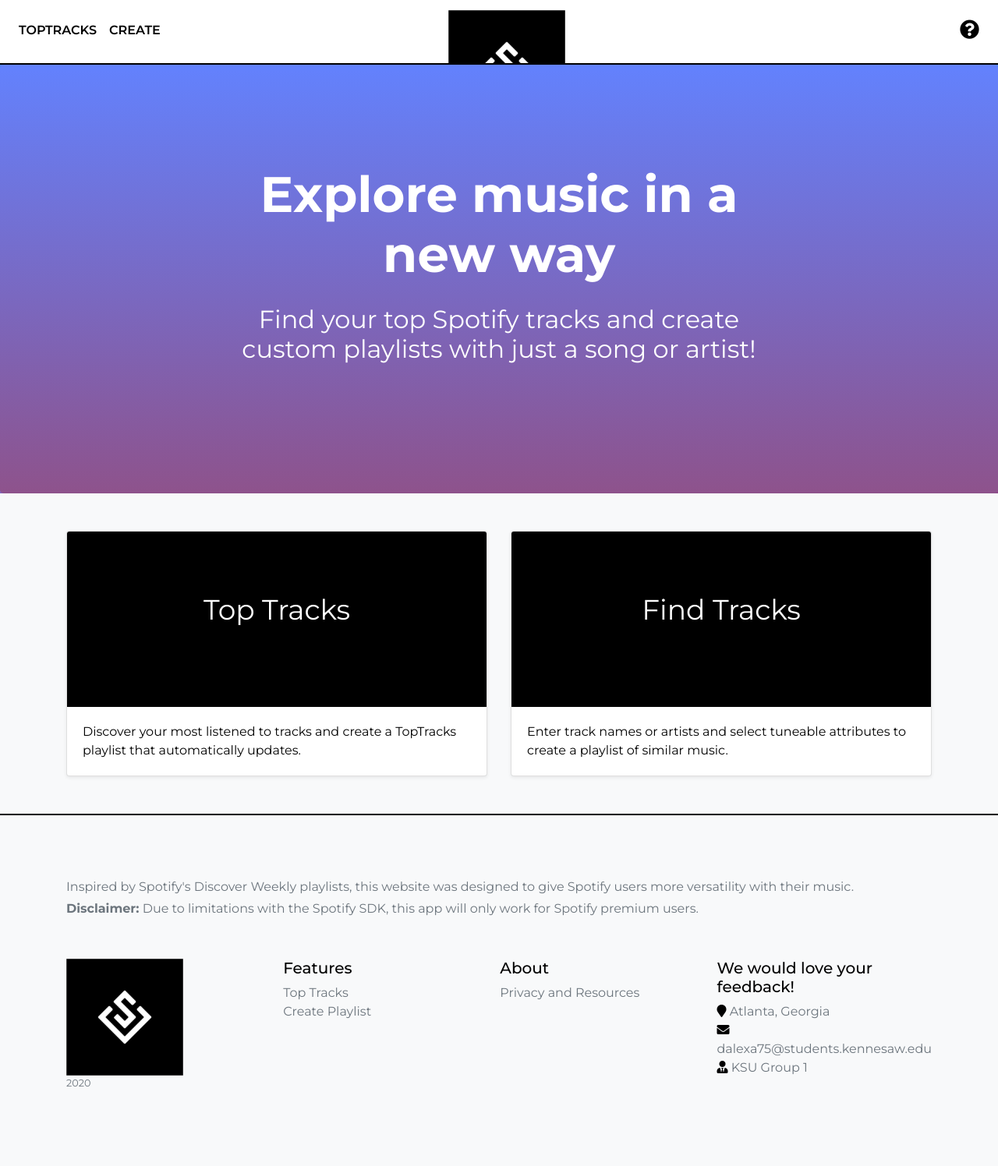
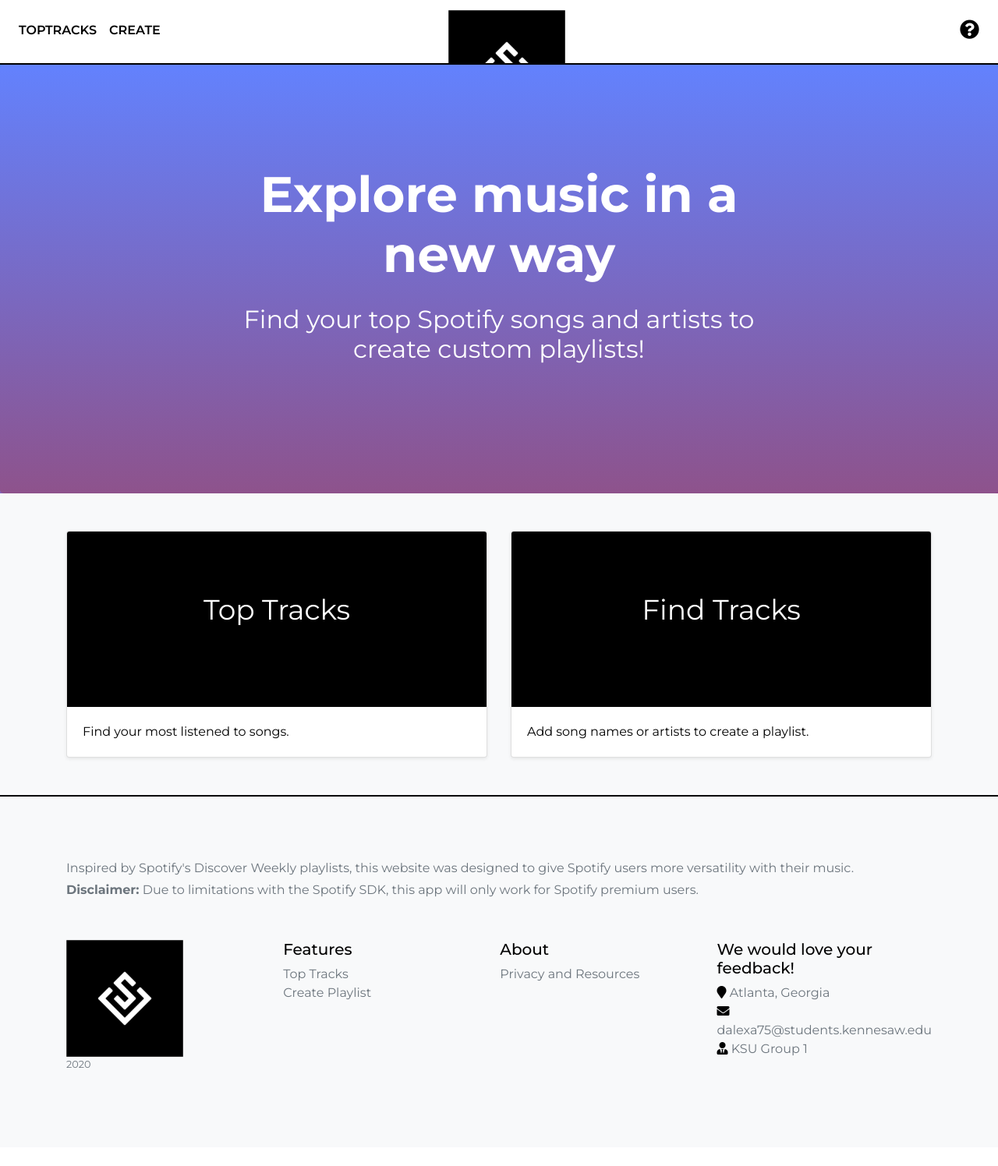
Before and after one commit to wisenickel5/Soulify, a Flask app: page / in a window 1280 px wide. Shown: the whole page at 78% size. After the commit the page ends 1371 px from the top, so only its background shows below. Run offline with Flask 2, Linux system fonts and the light colour scheme; some libraries are stand-ins or nearby versions.

Commit message:
Fixed Create Playlist Functionality

```diff
--- a/config.py
+++ b/config.py
@@ -6,7 +6,7 @@ REDIRECT_URI = 'http://127.0.0.1:5000/callback'
 RESPONSE_TYPE = 'code'
 GRANT_TYPE = 'authorization_code'
 TOKEN_URL = 'https://accounts.spotify.com/api/token'
-SCOPE = 'user-read-email%20user-read-private%20user-top-read%20user-read-playback-state'
+SCOPE = 'user-read-email%20user-read-private%20user-top-read%20user-read-playback-state%20playlist-modify-public%20playlist-modify-private%20user-top-read%20user-read-recently-played'
 AUTHORIZATION = 'Authorization: Basic *<base64 encoded client_id:client_secret>*'
 DATABASE_PASSWORD = 'password123!!!'
 DATABASE_NAME = 'SoulifyDB'
--- a/routes.py
+++ b/routes.py
@@ -19,7 +19,7 @@ from user_operations import (addUser, getUserDevices, getUserInformation,
 @app.route('/index')
 def index():
 	"""
-	This connects the hompage to a url.
+	Homepage.
 	"""
 	return render_template('index.html')
 
--- a/services.py
+++ b/services.py
@@ -27,7 +27,7 @@ def createPlaylist(session, playlist_name):
 		Tuple :
 	"""
 	url = 'https://api.spotify.com/v1/users/' + session['user_id'] + '/playlists'
-	data = "{\"name\":\"" + playlist_name + "\",\"description\":\"Created by Soulify\"}"
+	data = "{\"name\":\"" + playlist_name + "\",\"description\":\"Created by Soulify\",\"public\":false}"
 	payload = makePostRequest(session, url, data)
 	app.logger.info(f'(createPlaylist) Payload: {payload}')
 	if payload == None:
--- a/templates/create.html
+++ b/templates/create.html
@@ -23,7 +23,7 @@
       		<h1>Create Playlist</h1>
       	</div>
       	<div class="col-12 col-lg-8">
-      		<p>Enter up to 5 song names or artists and we will produce a playlist of similar music for you. You can also set tuneable attributes such as energy and popularity to target the type of tracks you want selected.</p>
+      		<p>Add up to 5 Songs or Artists to create a playlist of similar taste!</p>
       	</div>
       </div>
       <div class="row">
--- a/templates/index.html
+++ b/templates/index.html
@@ -16,7 +16,7 @@
     <div class="container site-info">
       <h1>Explore music in a new way</h1>
       <br>
-      <h3>Find your top Spotify tracks and create custom playlists with just a song or artist!</h3>
+      <h3>Find your top Spotify songs and artists to create custom playlists!</h3>
     </div>
 </section>
 
@@ -40,7 +40,7 @@
 						</svg>
 					</a>
 					<div class="card-body">
-						<p class="card-text">Discover your most listened to tracks and create a TopTracks playlist that automatically updates.</p>
+						<p class="card-text">Find your most listened to songs.</p>
 					</div>
 				</div>
 			</div>
@@ -51,7 +51,7 @@
 						<svg class="card-center card-img-top" width="100%" height="225" preserveAspectRatio="xMidYMid slice" focusable="false" role="img" aria-label="Placeholder: Top Tracks"><title>Discover</title><rect width="100%" height="100%" fill="#000"/><text x="50%" y="50%" fill="#fff" font-size="2em" pointer-events="none">Find Tracks</text></svg>
 					</a>
 					<div class="card-body">
-						<p class="card-text">Enter track names or artists and select tuneable attributes to create a playlist of similar music.</p>
+						<p class="card-text">Add song names or artists to create a playlist.</p>
 					</div>
 				</div>
 			</div>
--- a/templates/tracks.html
+++ b/templates/tracks.html
@@ -14,8 +14,7 @@ TopTracks
             </div>
             <div class="col-12 col-lg-8">
                 <p>
-                    We curate your most listened to tracks over the last month, 6 months, and all-time. With the click of a button you can create a Spotify playlist that contains all of these tracks. We will automatically update your
-                    playlist to keep it up to date with your top tracks.
+                    Curate your most listened to tracks over the last month, 6 months, and all-time.
                 </p>
             </div>
         </div>
```
